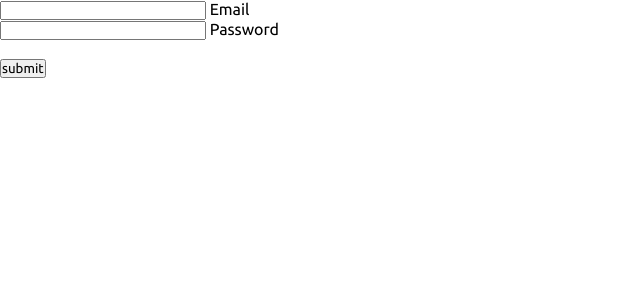
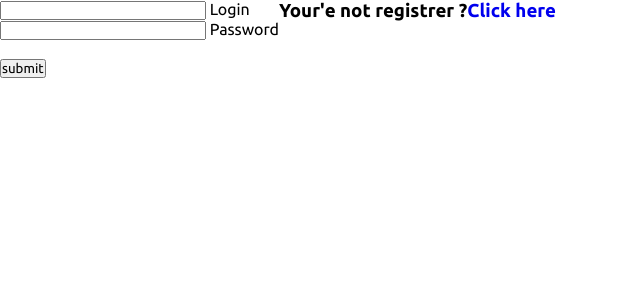
Before and after one commit to gabduret/php--first-form, a PHP site: page /login in a window 1280 px wide. Shown: the top 300 px of the page, without its empty margins (0-640 px from the left). Run offline with PHP 8.4, Linux system fonts and the light colour scheme; tables that the repository leaves empty or names only in its code hold one stand-in row (values such as "Sample post").

Commit message:
Add SESSION and redirection

```diff
--- a/index.php
+++ b/index.php
@@ -9,33 +9,130 @@ $books = $query->fetchAll();
 $query = $pdo->query('SELECT * FROM users');
 $users = $query->fetchAll();
 
-
 // Pages
 $q = isset($_GET['q']) ? $_GET['q'] : '';
 
+
+// SESSION
+
+// setcookie('Marjorie' ,'tête bizarre', time() + 1000, '/');
+// La date d'expiration est antérieur, le cookie sera supprimé
+
+// setcookie('mon_cookie', 'zae', time() + 1000, '/');
+
+// echo '<pre>';
+// print_r($_COOKIE);
+// echo '</pre>';
+
+// die($_COOKIE['Marjorie']);
+
+
+// session_create_id();
+// $_SESSION['login'] = 'matthew';
+// session_destroy();
+
+
+
+// session_start();
+// $_SESSION['login']    = $_POST['login'];
+// $_SESSION['password'] = $_POST['password'];
+// $_SESSION['role']     = 'guest';
+
+// print_r($_SESSION['login']);
+// print_r($_SESSION['password']);
+// print_r($_SESSION['role']);
+
+// header('Location: pages/library.php');
+// exit;
+
+// print_r($_SESSION['login']);
+// print_r($_SESSION['password']);
+// print_r($_SESSION['role']);
+
+// include '../includes/config.php';
+// include '../includes/handle_form.php';
+
+// $query = $pdo->query('SELECT * FROM books');
+// $books = $query->fetchAll();
+
+// $query = $pdo->query('SELECT * FROM users');
+// $users = $query->fetchAll();
+
+
+
+// echo '<pre>';
+// print_r($users);
+// echo '</pre>';
+// exit();
+
+
+
+
+
+
+
+
+
 if($q == '')
 {
-    $page = 'library';
+	// SESSION verification and redirection
+	if(isset($_SESSION['login']))
+	{
+    	$page = 'library';
+	}
+	else
+	{
+		header('Location: login');
+	}
 }
 else if($q == 'add')
 {
-    $page = 'add';
+	// SESSION verification and redirection
+	if(isset($_SESSION['login']))
+	{
+    	$page = 'add';
+	}
+	else
+	{
+		header('Location: login');
+	}
 }
 else if($q == 'edit')
 {
-    $page = 'edit';
+	// SESSION verification and redirection
+	if(isset($_SESSION['login']))
+	{
+    	$page = 'edit';
+	}
+	else
+	{
+		header('Location: login');
+	}
 }
 else if($q == 'library')
 {
-    $page = 'library';
+	// SESSION verification and redirection
+	if(isset($_SESSION['login']))
+	{
+    	$page = 'library';
+	}
+	else
+	{
+		header('Location: login');
+	}
 }
 else if($q == 'registration')
 {
-    $page = 'registration';
+    	$page = 'registration';
+
 }
 else if($q == 'login')
 {
     $page = 'login';
+}
+else if($q == 'offline')
+{
+    $page = 'offline';
 }
 else
 {
@@ -46,7 +143,3 @@ else
 include 'views/partials/header.php';
 include 'views/pages/'.$page.'.php';
 include 'views/partials/footer.php';
-
-// echo '<pre>';
-// print_r($subscriptions);
-// echo '</pre>';
--- a/views/includes/password.php
+++ b/views/includes/password.php
@@ -1,12 +1,33 @@
 <?php
 
-
+// Messages
+$error_logs = array();
+// Start session
+session_start();
 
 
 // REGISTRATION PART
 if(!empty($_POST))
 {
-	if (isset($_POST['registration']))
+
+	// Retrieve data
+	$login 		= trim($_POST['login']);
+	$password 	= trim($_POST['password']);
+
+
+	// Login errors
+    if(empty($login))
+        $error_logs['login'] = 'should not be empty';
+    // Password
+    if(empty($password))
+    	$error_logs['password'] = 'should not be empty';
+
+	// Add refused message
+	if(!empty($error_logs))
+        $error_logs[] = 'Registration refused !';
+
+
+	if (empty($error_logs) && isset($_POST['registration']))
 	{
 
 		// Retrieve inputs
@@ -15,6 +36,9 @@ if(!empty($_POST))
 		$password = hash('sha256', SALT.$_POST['password']);
 		// Hash + Salt
 
+		// Fill session
+		$_SESSION['login'] 		= $login;
+		$_SESSION['password'] 	= $password;
 
 
 
@@ -22,39 +46,47 @@ if(!empty($_POST))
 		$prepare = $pdo->prepare('INSERT INTO users (login, password) VALUES (:login, :password)');
 		$prepare->bindValue('login', $login);
 		$prepare->bindValue('password', $password);
+		$prepare->execute();
 
-		$prepare->execute();
-		echo 'You shall pass !';
-
+		// User can enter in website
+		header('Location: login');
 	}
 
 
-		else if(isset($_POST['login']))
-		{
-
-		// LOGIN PART
+	// LOGIN PART
+	else if(isset($_POST['logs']))
+	{
 
 		// Retrieve inputs
+		$login    = $_POST['login'];
 		define('SALT', 'toto');
-		$login    = $_POST['login'];
 		$password = hash('sha256',SALT.$_POST['password']); // Hash + Salt
+
+		echo $login;
+
+
 
 		// SQL query
 		$prepare = $pdo->prepare('SELECT * FROM users WHERE login = :login LIMIT 1');
-		$prepare->bindValue('login',$login);
+		$prepare->bindValue('login', $login);
 		$prepare->execute();
 		$user = $prepare->fetch();
 
 		// Test password
 		if($user->password == $password)
-		    echo 'You shall pass !';
-		else
-		    echo 'You shall not pass !';
+		{
+			$_SESSION['login'] 		= $login;
+			$_SESSION['password'] 	= $password;
 
-		header('Location: pages/library.php');
-		exit;
-
+			// User can enter in website
+		    header('Location: library');
 		}
 
-		// echo 'There is a problem with your login or your password';
+		else
+		{
+			// Add success message
+	        $error_login[] = 'Login refused !';
+		    echo 'You shall not pass !';
+		}
+	}
 }
--- a/views/pages/add.php
+++ b/views/pages/add.php
@@ -12,7 +12,7 @@ include 'views/includes/handle_form.php';
     <nav class="nav-item">
         <ul>
             <li><a href="add">Add books</a></li>
-            <li><a href="offline.php">Offline</a></li>
+            <li><a href="offline">Offline</a></li>
         </ul>
     </nav>
 
--- a/views/pages/edit.php
+++ b/views/pages/edit.php
@@ -1,10 +1,10 @@
 <?php
 $query = $pdo->query('SELECT * FROM books WHERE id = ' . $_POST["edit-id"]);
 $books = $query->fetch();
-?>
 
 
 
+?>
 <section class="nav-full">
     <div class="nav-header">
         <h1><a href="library">Mangathèque</a></h1>
@@ -14,7 +14,7 @@ $books = $query->fetch();
     <nav class="nav-item">
         <ul>
             <li><a href="add">Add books</a></li>
-            <li><a href="offline.php">Offline</a></li>
+            <li><a href="offline">Offline</a></li>
         </ul>
     </nav>
 </section>
--- a/views/pages/login.php
+++ b/views/pages/login.php
@@ -1,26 +1,10 @@
 <?php
 
-// echo '<pre>';
-// print_r($books);
-// echo '</pre>';
-
-
 ?>
-<!DOCTYPE html>
-  <html lang="en">
-    <head>
-        <meta charset="UTF-8">
-        <title>Mangathèque</title>
-        <link href="https://fonts.googleapis.com/css?family=Ubuntu:300,400,500,700" rel="stylesheet">
-        <link rel="stylesheet" href="src/styles/style.css">
-    </head>
-    <body>
-
-
 <form action="#" method="post">
 
-            <input type="email" value="" name="email" id="email">
-            <label for="email">Email</label>
+    <input type="text" value="" name="login" id="login">
+    <label for="login">Login</label>
     <br>
 
     <input type="password" value="" name="password" id="password">
@@ -28,10 +12,9 @@
     <br>
 
     <br>
-            <input type="hidden" name="login">
+    <input type="hidden" name="logs">
     <input type="submit" value="submit">
-
 </form>
 
-    </body>
-</html>
+<h3>Your'e not registrer ?</h3>
+<h3><a href="registration">Click here</a></h3>
```
Also changed, not shown: views/pages/library.php (+3 -37 lines), views/pages/offline.php (+7 -2 lines), views/pages/registration.php (+8 -32 lines). Lines whose indentation alone changed are shown as unchanged.
